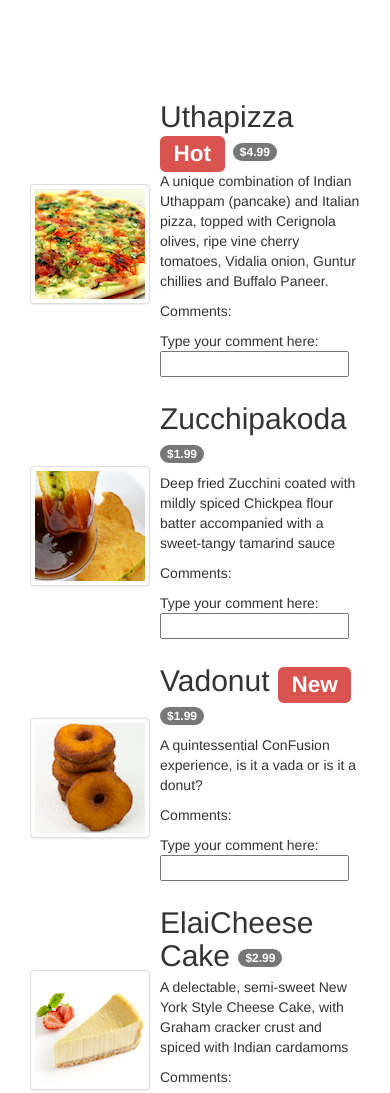
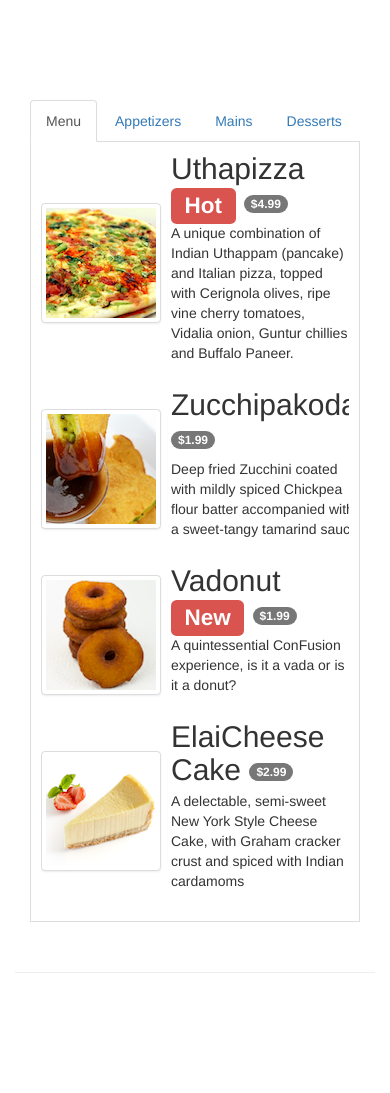
Before and after one commit to piyushpatel2005/javascript-framework-angularjs, a website: page app/menu.html in a window 390 px wide. Shown: the top 1093 px of the page. After the commit the page ends 973 px from the top, so only its background shows below. Drawn offline with nearby package versions, Linux system fonts and the light colour scheme.

Commit message:
Refactor code and add tabbed navigation with filter

```diff
--- a/app/menu.html
+++ b/app/menu.html
@@ -1,5 +1,5 @@
 <!DOCTYPE html>
-<html lang="en" ng-app>
+<html lang="en" ng-app="confusionApp">
 
 <head>
      <meta charset="utf-8">
@@ -26,8 +26,58 @@
 <body>
 
     <div class="container">
-        <div class="row row-content" ng-init="
-        dishes=[
+        <div class="row row-content" ng-controller="menuController as menuCtrl">
+            <div class="col-xs-12">
+              <ul class="nav nav-tabs" role="tabs">
+                <li role="presentation" ng-class="{active:menuCtrl.isSelected(1)}">
+                  <a aria-controls="all menu" role="tab" ng-click="menuCtrl.select(1)">Menu</a>
+                </li>
+                <li role="presentation" ng-class="{active:menuCtrl.isSelected(2)}">
+                  <a
+                   aria-controls="appetizers"
+                   role="tab" ng-click="menuCtrl.select(2)">Appetizers</a>
+                 </li>
+                <li role="presentation" ng-class="{active:menuCtrl.isSelected(3)}">
+                  <a
+                   aria-controls="mains"
+                   role="tab" ng-click="menuCtrl.select(3)">Mains</a>
+                 </li>
+                <li role="presentation" ng-class="{active:menuCtrl.isSelected(4)}">
+                  <a
+                   aria-controls="desserts"
+                   role="tab" ng-click="menuCtrl.select(4)">Desserts</a>
+                 </li>
+              </ul>
+              <div class="tab-content">
+                <ul class="media-list">
+                  <li class="media" ng-repeat="dish in menuCtrl.dishes | filter:menuCtrl.filtText">
+                    <div class="media-left media-middle">
+                      <a href="#">
+                        <img ng-src="{{dish.image}}" alt="" class="media-object img-thumbnail" alt="Uthapizza"/>
+                      </a>
+                    </div>
+                    <div class="media-body">
+                      <h2 class="media-heading">{{dish.name}}
+                      <span class="label label-danger">{{dish.label}}</span>
+                      <span class="badge">{{dish.price | currency}}</span>
+                    </h2>
+                    <p>{{dish.description}}</p>
+                    </div>
+                  </li>
+                </ul>
+              </div>
+            </div>
+        </div>
+    </div>
+  <script src="../bower_components/angular/angular.min.js"></script>
+  <script>
+    var app = angular.module('confusionApp', []);
+    app.controller('menuController', function () {
+
+      this.tab = 1;
+      this.filtText = "";
+
+      var dishes = [
       {
         name:'Uthapizza',
         image: 'images/uthapizza.png',
@@ -64,30 +114,27 @@
         description:'A delectable, semi-sweet New York Style Cheese Cake, with Graham cracker crust and spiced with Indian cardamoms',
         comment: ''
      }
-       ]">
-            <div class="col-xs-12">
-              <ul class="media-list">
-              <li class="media" ng-repeat="dish in dishes">
-                <div class="media-left media-middle">
-                  <a href="#">
-                    <img ng-src="{{dish.image}}" alt="" class="media-object img-thumbnail" alt="Uthapizza"/>
-                  </a>
-                </div>
-                <div class="media-body">
-                  <h2 class="media-heading">{{dish.name}}
-                  <span class="label label-danger">{{dish.label}}</span>
-                  <span class="badge">{{dish.price | currency}}</span>
-                </h2>
-                <p>{{dish.description}}</p>
-                <p>Comments: {{dish.comment}}</p>
-                <p>Type your comment here: <input type="text" ng-model="dish.comment"></p>
-                </div>
-              </li>
-              </ul>
-            </div>
-        </div>
-    </div>
-  <script src="../bower_components/angular/angular.min.js"></script>
+   ];
+   this.dishes = dishes;    // Allocate dishes to controller object
+
+   this.select = function (setTab) {
+     this.tab = setTab;
+     if(setTab === 2) {
+       this.filtText = "appetizer"
+     } else if (setTab === 3) {
+       this.filtText = "mains"
+     } else if (setTab === 4) {
+       this.filtText = "dessert"
+     } else {
+       this.filtText =  "";
+     }
+   }
+
+   this.isSelected = function (checkTab) {
+     return this.tab === checkTab;
+   }
+    });
+  </script>
 </body>
 
 </html>
```
Also changed, not shown: 1 other file. Lines whose indentation alone changed are shown as unchanged.
